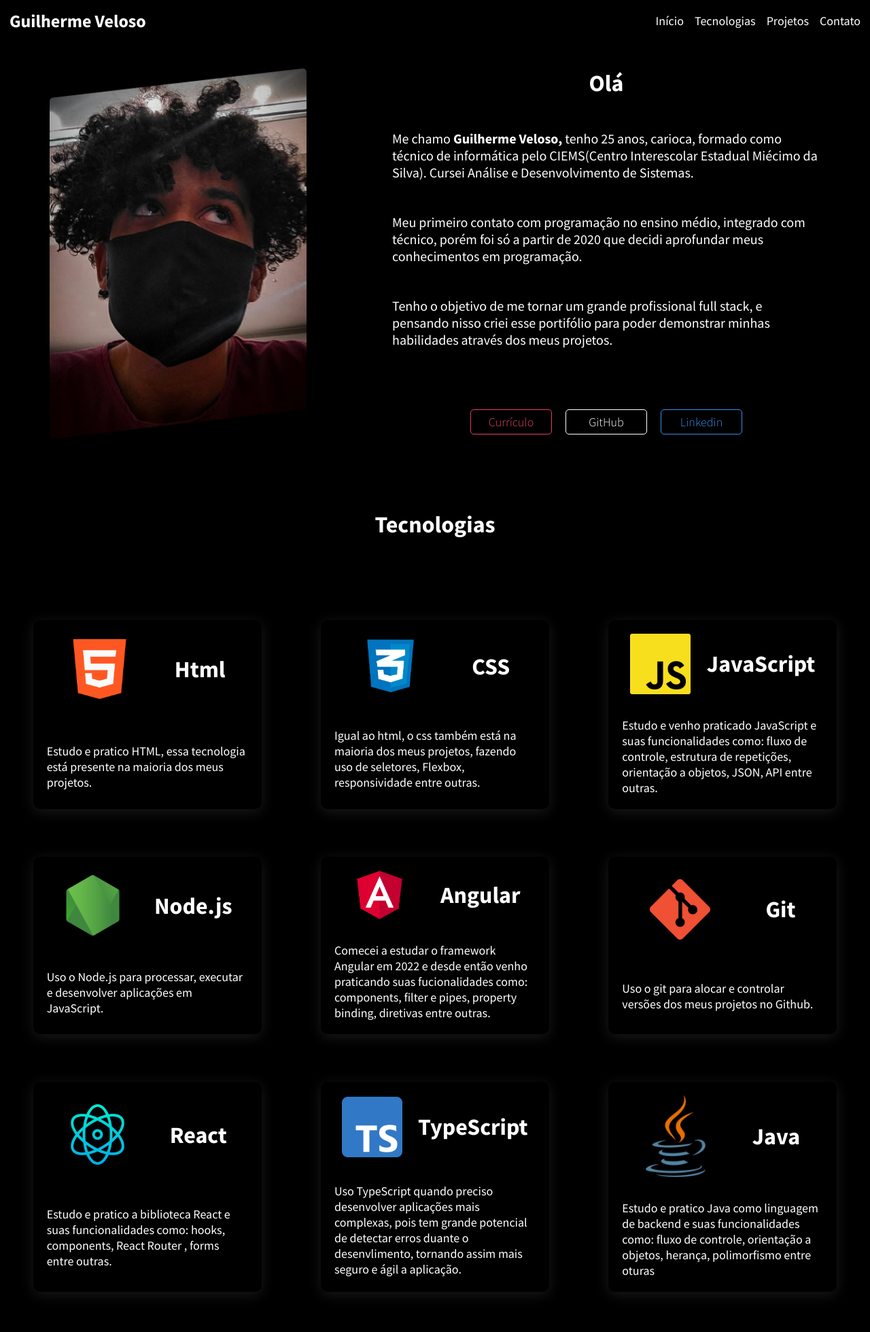
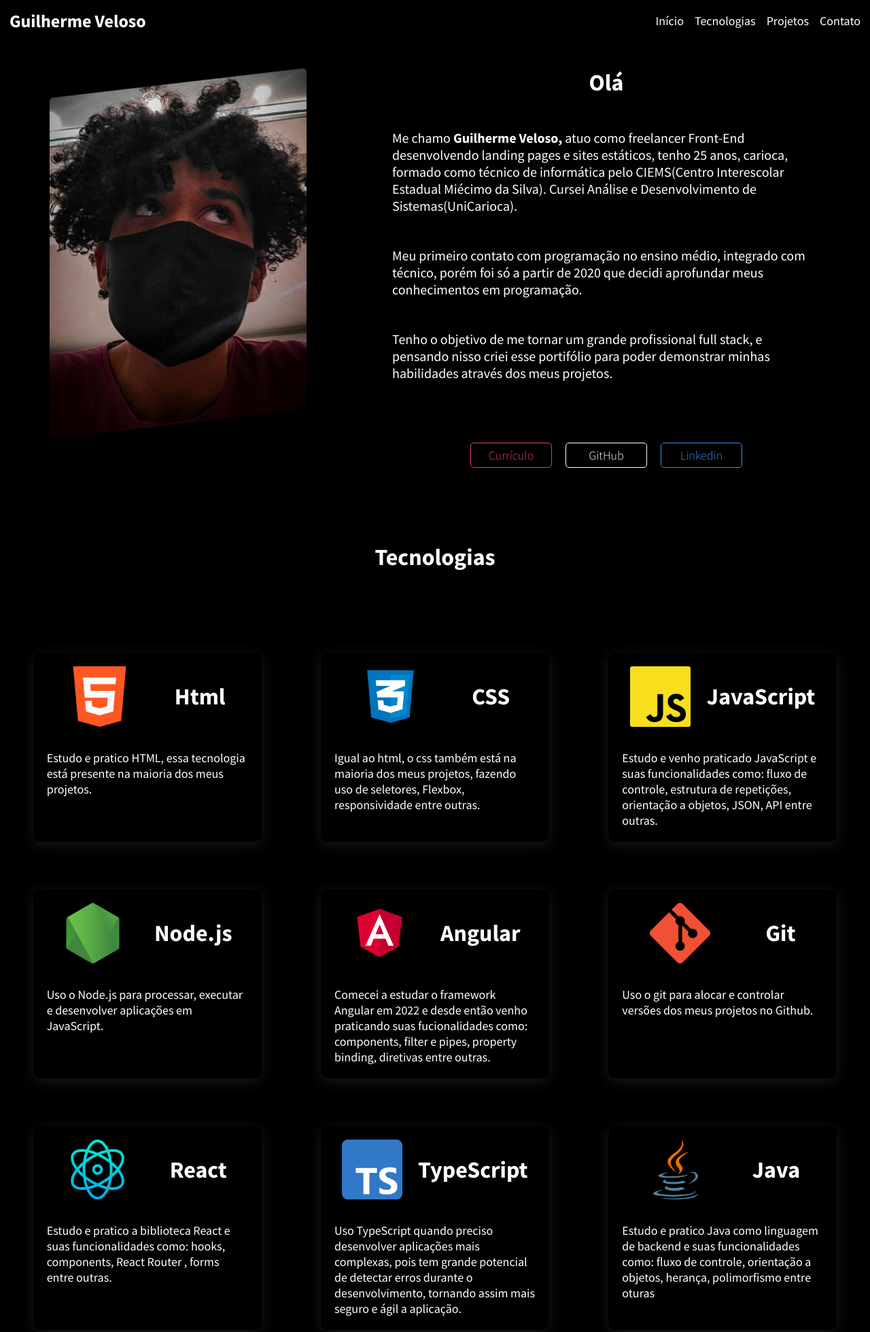
Before and after one commit to guigvd/guilherme-veloso, a plain HTML site: page index.html in a window 1280 px wide. Shown: the top 1959 px of the page at 68% size. Drawn offline with Linux system fonts and the light colour scheme.

Commit message:
Algumas correções de texto e design

```diff
--- a/assets/css/style.css
+++ b/assets/css/style.css
@@ -66,10 +66,13 @@ section h2{
 
 .header-main a{
     color: white;
+    transition: .2s linear;
 }
 
 .header-main a:hover{
     color: #14A7B0;
+    border-bottom: 1px solid #14A7B0;
+    padding-bottom: .5rem;
 }
 
 .header-main h1{
@@ -117,10 +120,13 @@ section h2{
 
 .header-main--nav-mobile a{
     color: white;
+    transition: .2s linear;
 }
 
 .header-main--nav-mobile a:hover{
     color: #14A7B0;
+    border-bottom: 1px solid #14A7B0;
+    padding-bottom: .5rem;
 }
 
 .open{
@@ -241,7 +247,7 @@ section{
 .tecnologia__content--block{
     display: flex;
     flex-direction: column;
-    justify-content: space-around;
+    justify-content: flex-start;
 
     max-width: calc(80% / 3);
     min-width: 300px;
@@ -271,6 +277,8 @@ section{
 
 .tecnologia__content--block img{
     width: 30%;
+    aspect-ratio: 2/2;
+    object-fit: contain;
 }
 
 .tecnologia__content--block p{
@@ -448,6 +456,7 @@ section{
     .header-main button{
         display: block;
     }
+
 }
 
 @media only screen and (max-width: 426px){
--- a/index.html
+++ b/index.html
@@ -80,9 +80,9 @@
                 <h2>Olá</h2>
             </div>
             <div class="perfil-text-content">
-                <p>Me chamo <span>Guilherme Veloso,</span> tenho 25 anos, carioca, formado como técnico de informática
+                <p>Me chamo <span>Guilherme Veloso,</span> atuo como freelancer Front-End desenvolvendo landing pages e sites estáticos, tenho 25 anos, carioca, formado como técnico de informática
                     pelo CIEMS(Centro Interescolar Estadual Miécimo da Silva). Cursei Análise e Desenvolvimento de
-                    Sistemas.
+                    Sistemas(UniCarioca).
                 </p>
 
                 <p>Meu primeiro contato com programação no ensino médio, integrado com técnico, porém foi só a partir de
@@ -174,7 +174,7 @@
                     <figcaption>TypeScript</figcaption>
                 </figure>
                 <p>Uso TypeScript quando preciso desenvolver aplicações mais complexas, pois tem grande potencial de
-                    detectar erros duante o desenvlimento, tornando assim mais seguro e ágil a aplicação.</p>
+                    detectar erros durante o desenvolvimento, tornando assim mais seguro e ágil a aplicação.</p>
             </div>
 
             <div class="tecnologia__content--block" id="java">
```
